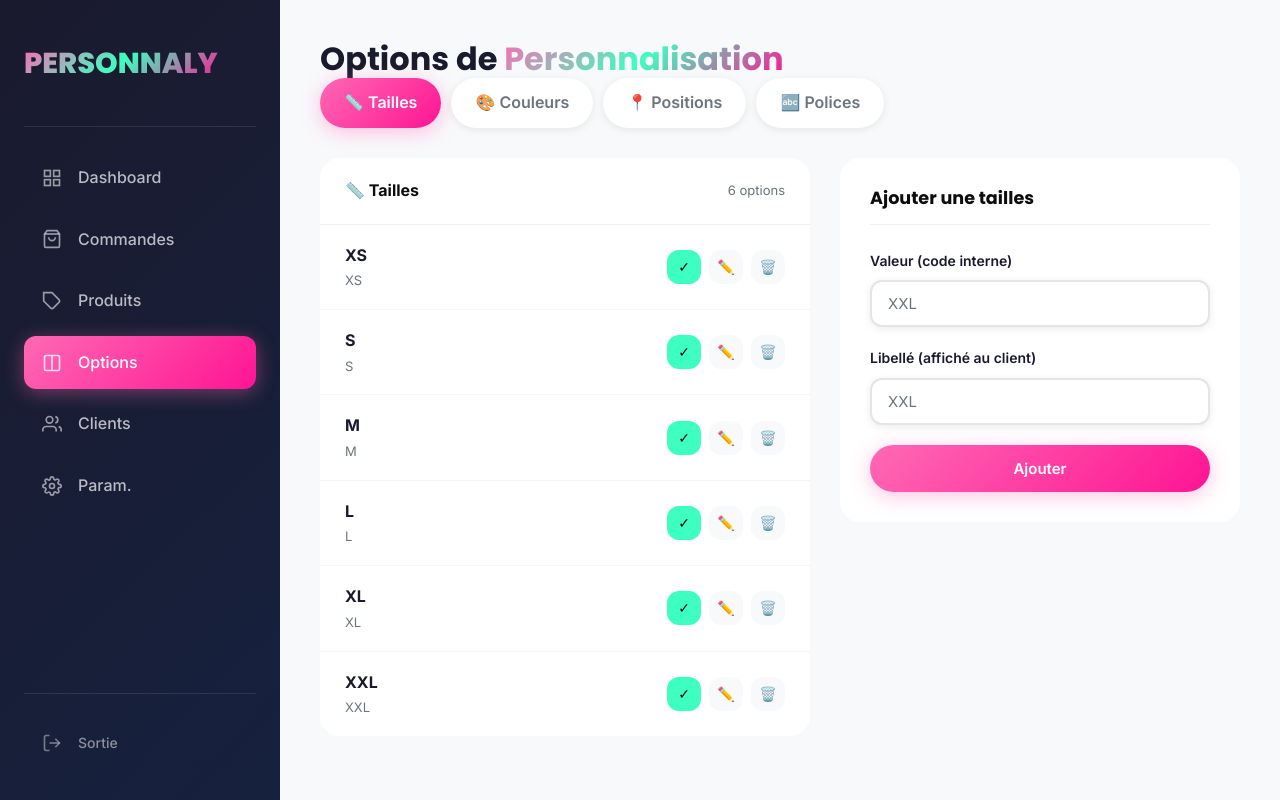
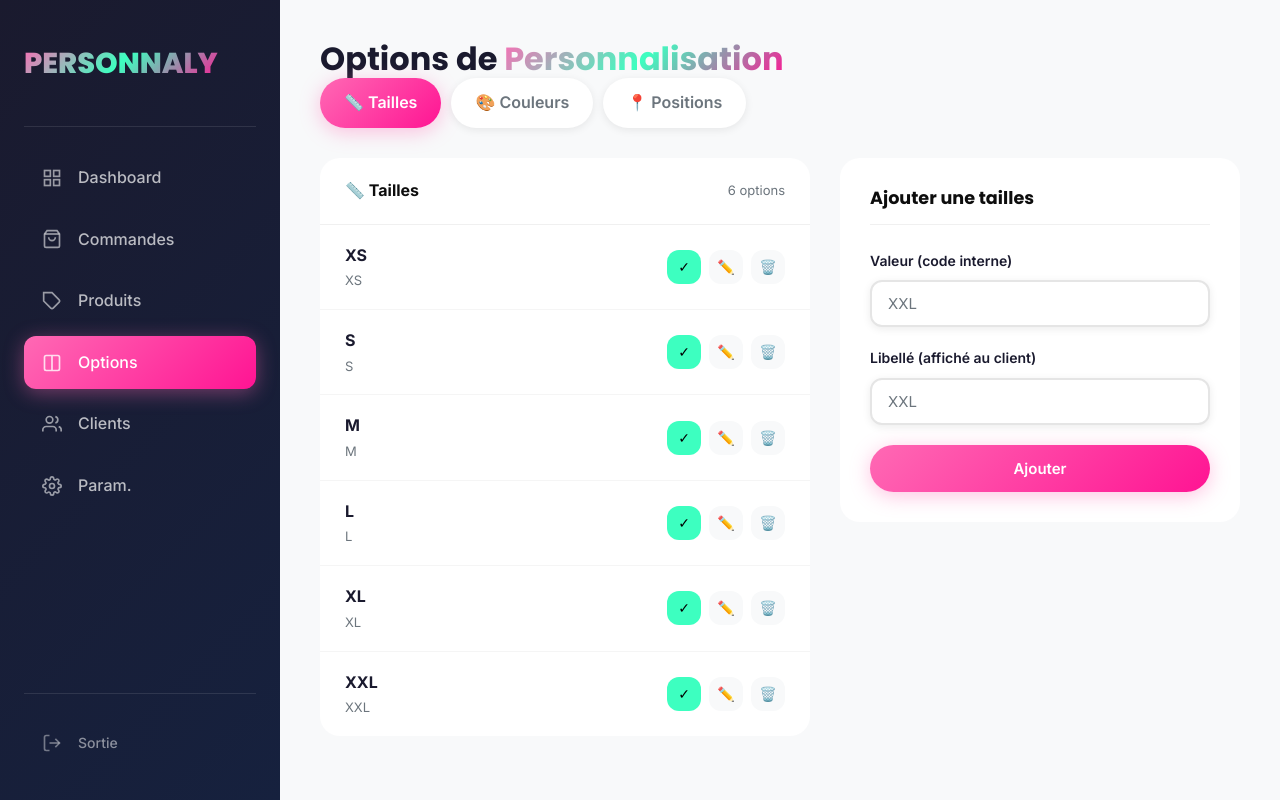
Before and after one commit to FaroukHUB/Perso, a PHP site: page /admin/options.php in a window 1280 px wide. Run offline with PHP 8.4, Linux system fonts and the light colour scheme; the visitor is signed in with stand-in values (Sample User, id 1); data comes from the database, SQL or seed files in the repository.

Commit message:
Clean: Suppression onglet Polices redondant dans Options
Les polices sont gérées via /admin/fonts.php qui est plus complet.
L'onglet font dans Options était inutile et utilisait le mauvais modèle.

```diff
--- a/admin/options.php
+++ b/admin/options.php
@@ -15,7 +15,7 @@ $optionModel = new CustomizationOption();
 
 // Type d'option actuel (size, color, position)
 $currentType = get('type', 'size');
-if (!in_array($currentType, ['size', 'color', 'position', 'font'])) {
+if (!in_array($currentType, ['size', 'color', 'position'])) {
     $currentType = 'size';
 }
 
@@ -23,7 +23,6 @@ $typeLabels = [
     'size' => ['label' => 'Tailles', 'icon' => '📏'],
     'color' => ['label' => 'Couleurs', 'icon' => '🎨'],
     'position' => ['label' => 'Positions', 'icon' => '📍'],
-    'font' => ['label' => 'Polices', 'icon' => '🔤'],
 ];
 
 $success = '';
```
